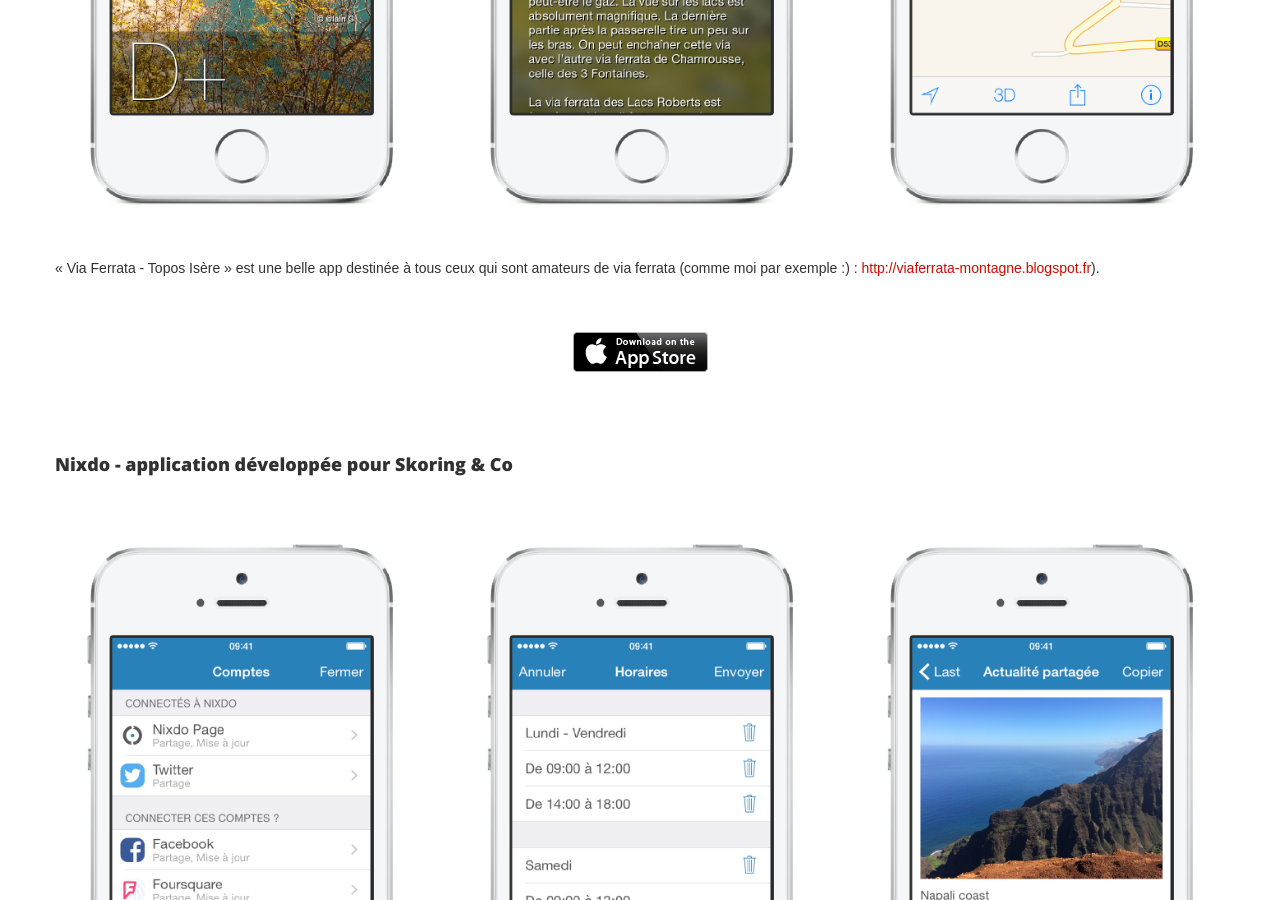
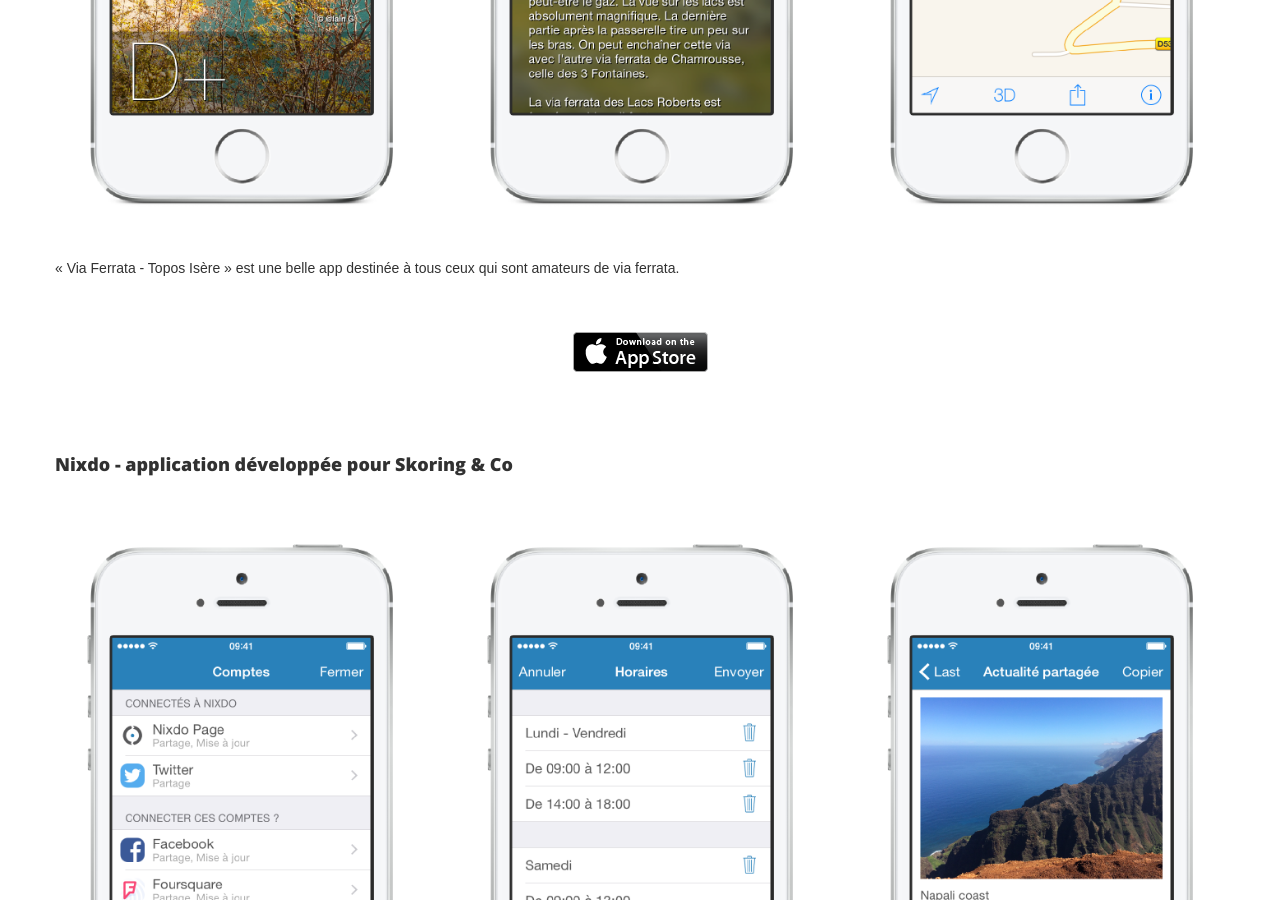
Before and after one commit to creynaud/creynaud.github.io, a Jekyll site: the page built from portfolio-fr.html, in a window 1280 px wide and 900 px high, scrolled down 5161 px. Built offline with Jekyll 4.4.1, drawn with Linux system fonts in a browser that asks for light colours; nearby versions of some CDN libraries; comment, search, counter and statistics services are not loaded.

Commit message:
Remove the link to my old via ferrata blog

```diff
--- a/portfolio-fr.html
+++ b/portfolio-fr.html
@@ -166,7 +166,7 @@
         </div>
         <div class="row">
             <div class="span12">
-                <p>« Via Ferrata - Topos Isère » est une belle app destinée à tous ceux qui sont amateurs de via ferrata (comme moi par exemple :) : <a href="http://viaferrata-montagne.blogspot.fr/">http://viaferrata-montagne.blogspot.fr</a>).</p>
+                <p>« Via Ferrata - Topos Isère » est une belle app destinée à tous ceux qui sont amateurs de via ferrata.</p>
             </div>
         </div>
         <div class="row padding-top center-image">
```
